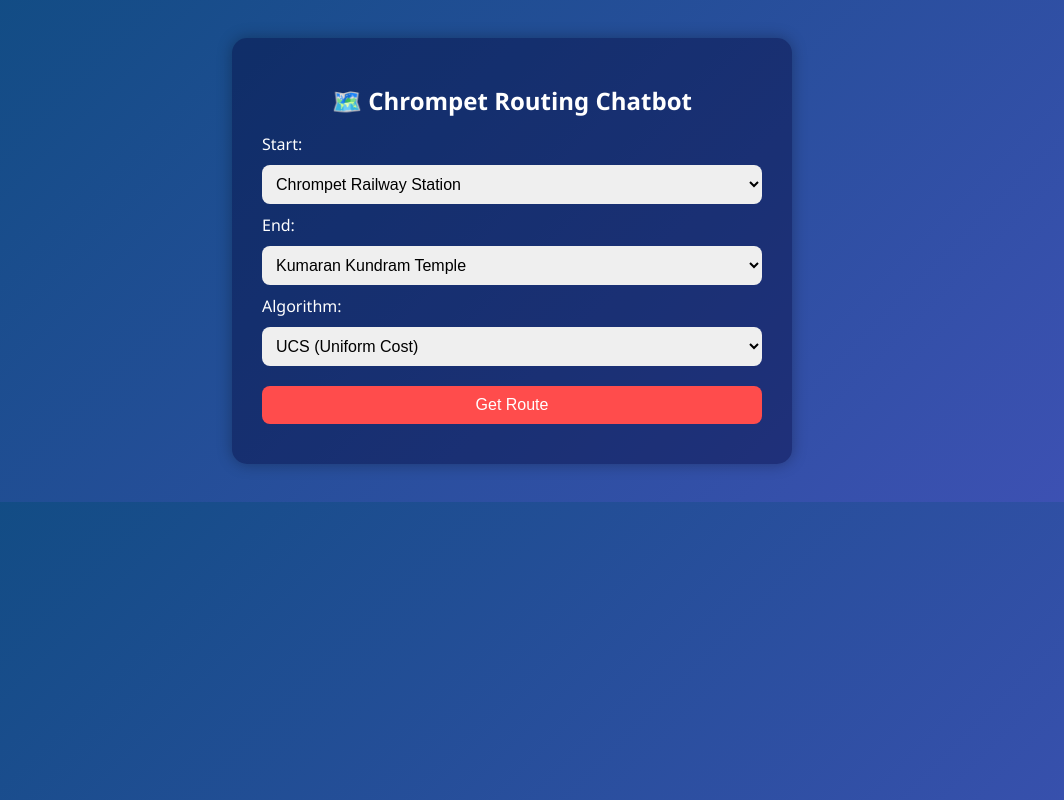
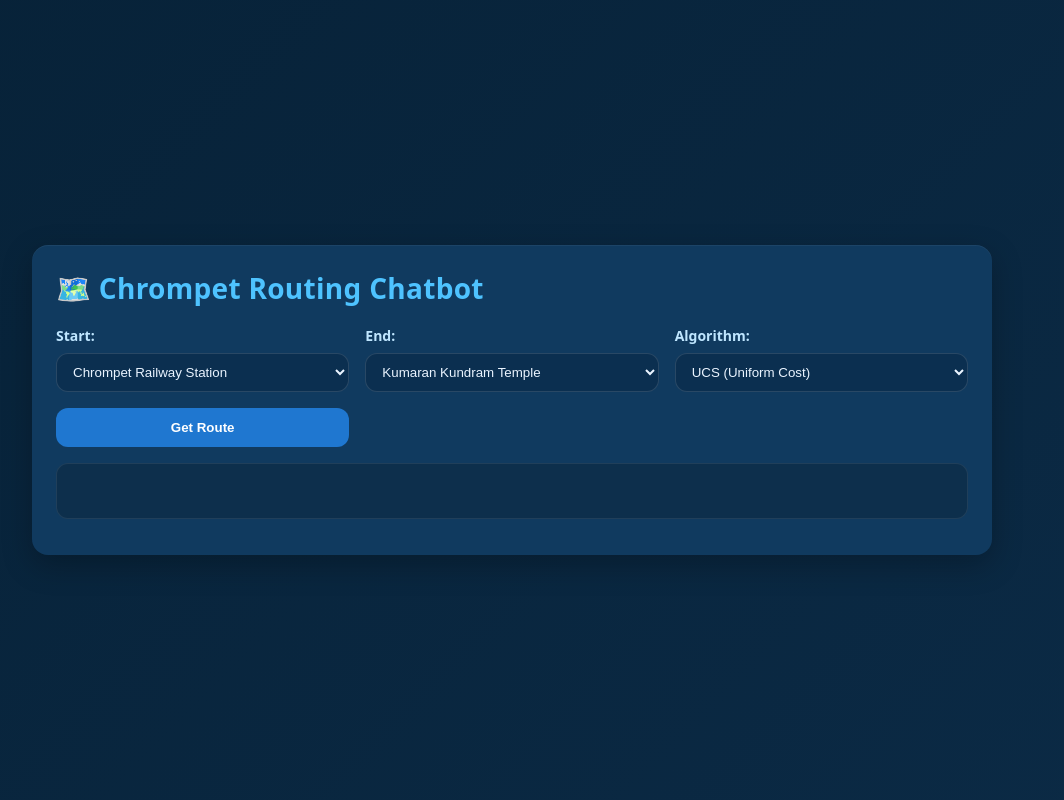
Before and after one commit to Abinaya-hub2006/Chat-bot, a Flask app: page / in a window 1280 px wide. Shown: the whole page, without its empty margins (128-1192 px from the left). Run offline with Flask 3, Linux system fonts and the light colour scheme.

Commit message:
Update style.css

```diff
--- a/backend/static/style.css
+++ b/backend/static/style.css
@@ -1,50 +1,93 @@
-body {
-    background: linear-gradient(135deg, #0f4c81, #3f51b5);
-    font-family: 'Segoe UI', sans-serif;
-    color: white;
-    display: flex;
-    justify-content: center;
-    padding: 30px;
+:root{
+  --bg:#0b2a45;
+  --card:#103a5f;
+  --text:#eaf4ff;
+  --accent:#4ec3ff;
+  --error:#ff6b6b;
+  --btn:#1f77d0;
 }
 
-.container {
-    background: rgba(0, 0, 50, 0.4);
-    padding: 30px;
-    border-radius: 15px;
-    box-shadow: 0 0 15px rgba(0, 0, 0, 0.3);
-    width: 500px;
+*{box-sizing:border-box}
+body{
+  margin:0;
+  background:linear-gradient(135deg, #072238, #0b2a45);
+  color:var(--text);
+  font-family: ui-sans-serif, system-ui, -apple-system, Segoe UI, Roboto, Arial, sans-serif;
+  min-height:100vh;
+  display:flex;
+  align-items:center;
+  justify-content:center;
+  padding:24px;
 }
+.container{
+  width:min(960px, 100%);
+  background:var(--card);
+  border-radius:16px;
+  padding:24px;
+  box-shadow: 0 10px 30px rgba(0,0,0,.25), inset 0 1px 0 rgba(255,255,255,.05);
+}
+h1{
+  margin-top:0;
+  font-size:28px;
+  letter-spacing:.3px;
+  color:var(--accent);
+}
+.controls{
+  display:grid;
+  grid-template-columns: repeat(auto-fit, minmax(220px, 1fr));
+  gap:16px;
+  align-items:end;
+  margin-bottom:16px;
+}
+.field{
+  display:flex;
+  flex-direction:column;
+  gap:8px;
+}
+label{
+  font-weight:600;
+  font-size:14px;
+  color:#bfe6ff;
+}
+select{
+  padding:10px 12px;
+  border-radius:12px;
+  border:1px solid rgba(255,255,255,.12);
+  background:#0b2f50;
+  color:var(--text);
+  outline:none;
+}
+button{
+  padding:12px 16px;
+  background:var(--btn);
+  color:#fff;
+  border:none;
+  border-radius:12px;
+  cursor:pointer;
+  font-weight:700;
+  transition:.2s transform, .2s opacity;
+}
+button:hover{ transform: translateY(-1px); opacity:.95; }
 
-h1 {
-    text-align: center;
-    font-size: 24px;
+.output{
+  margin-top:10px;
+  padding:14px 16px;
+  background:#0d2f4c;
+  border-radius:12px;
+  min-height:56px;
+  line-height:1.6;
+  border:1px solid rgba(255,255,255,.08);
 }
+.error{ color: var(--error); font-weight:700; }
 
-input, select, button {
-    width: 100%;
-    padding: 10px;
-    margin: 10px 0;
-    border: none;
-    border-radius: 8px;
-    font-size: 16px;
+.map-link{ margin-top:12px; }
+.map-btn{
+  display:inline-block;
+  padding:10px 14px;
+  background:#0a9155;
+  color:#fff;
+  border-radius:10px;
+  text-decoration:none;
+  font-weight:700;
 }
-
-button {
-    background-color: #ff4c4c;
-    color: white;
-    cursor: pointer;
-}
-
-button:hover {
-    background-color: #d43f3f;
-}
-
-#routeResult {
-    margin: 20px 0;
-    font-size: 18px;
-}
-
-iframe {
-    border-radius: 12px;
-    margin-top: 10px;
-}
+.map-btn:hover{ filter:brightness(1.05); }
```
